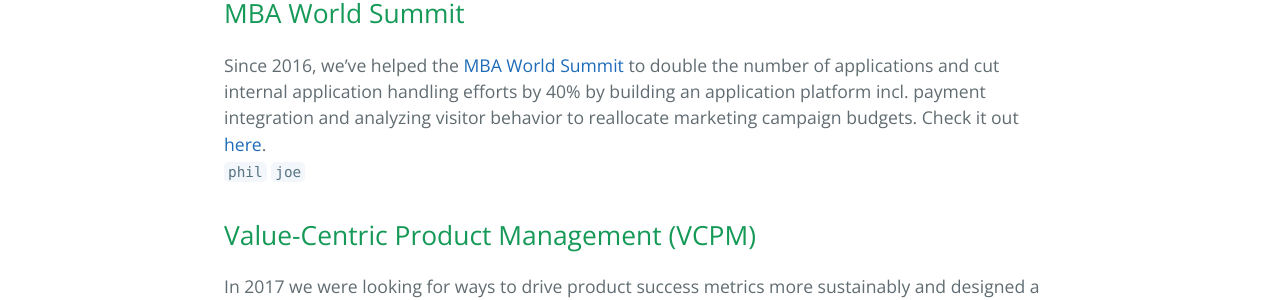
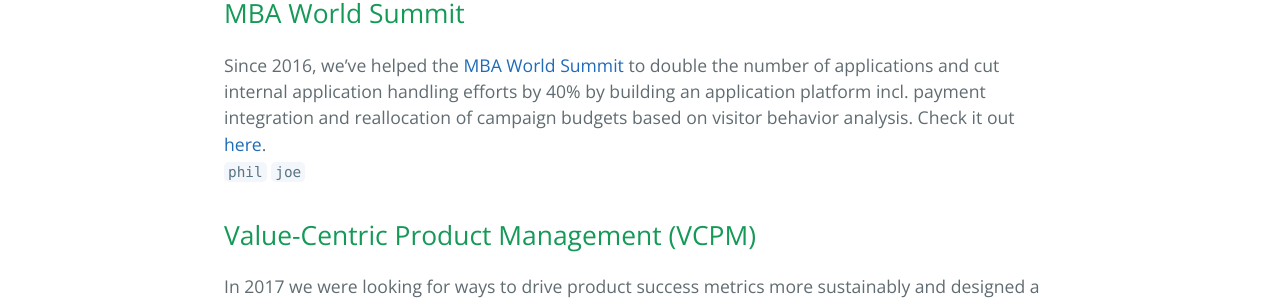
Before and after one commit to pal-lab/pal-lab.github.io, a Jekyll site: the page built from index.md, in a window 1280 px wide. Shown: the part 439-739 px from the top of the page. Built offline with Jekyll 4.4.1, drawn with Linux system fonts in a browser that asks for light colours; our own code applies the rules of GitHub Pages for plain Markdown files.

Commit message:
editorial changes

```diff
--- a/index.md
+++ b/index.md
@@ -6,7 +6,7 @@ layout: default
 
 ## [](#header-2)MBA World Summit
 
-Since 2016, we've helped the [MBA World Summit](http://mbaworldsummit.com/) to double the number of applications and cut internal application handling efforts by 40% by building an application platform incl. payment integration and analyzing visitor behavior to reallocate marketing campaign budgets. Check it out [here](http://admissions.mbaworldsummit.com/).
+Since 2016, we've helped the [MBA World Summit](http://mbaworldsummit.com/) to double the number of applications and cut internal application handling efforts by 40% by building an application platform incl. payment integration and reallocation of campaign budgets based on visitor behavior analysis. Check it out [here](http://admissions.mbaworldsummit.com/).
 `phil` `joe`
 
 ## [](#header-2)Value-Centric Product Management (VCPM)
```
